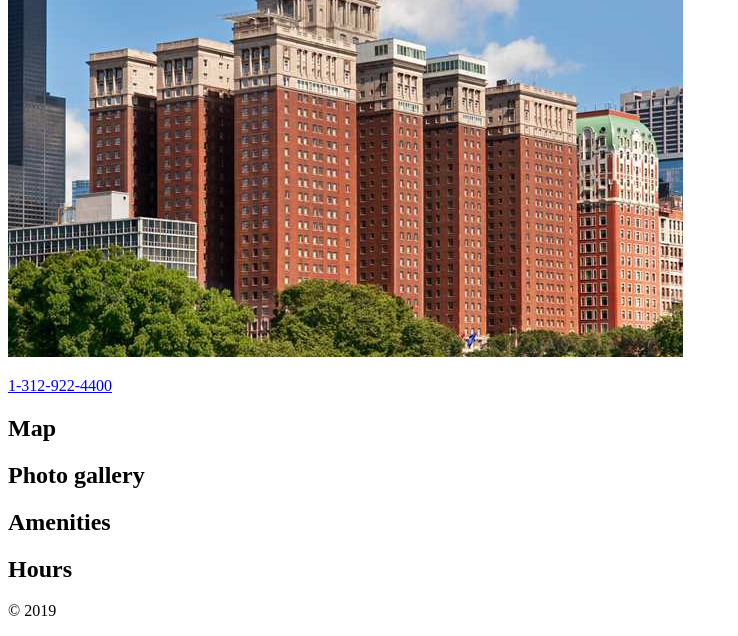
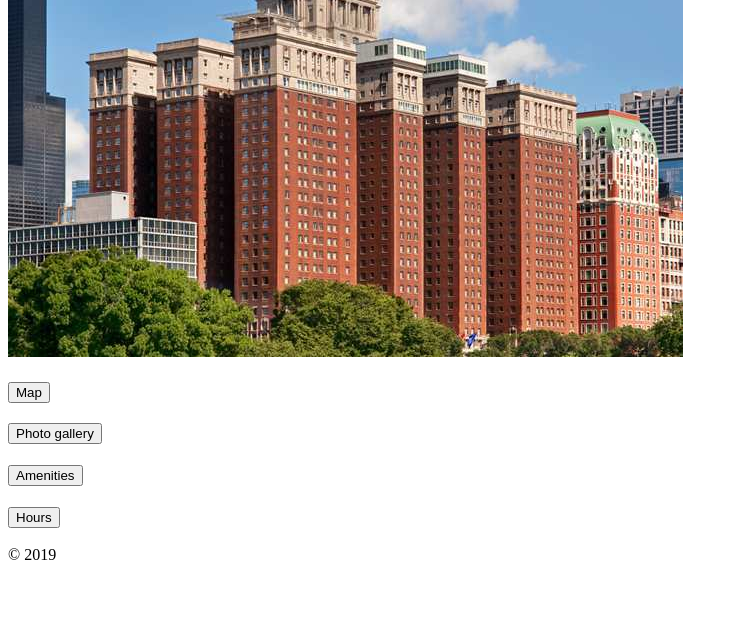
Before and after one commit to kalm42/hilton-assessment-1, a plain HTML site: page index.html in a window 1280 px wide. Shown: the part 520-1156 px from the top of the page, without its empty margins (0-738 px from the left). After the commit the page ends 1100 px from the top, so only its background shows below. Drawn offline with Linux system fonts and the light colour scheme.

Commit message:
feat: Add accordion

```diff
--- a/index.html
+++ b/index.html
@@ -35,29 +35,87 @@
           alt="The outside of the Hilton Chicago"
         />
       </picture>
-      <address></address>
-      <p><a href="tel:+13129224400">1-312-922-4400</a></p>
-      <div>
-        <div>
-          <h2>Map</h2>
+      <div class="accordion">
+        <h3>
+          <button
+            aria-expanded="false"
+            class="accordion__trigger"
+            aria-controls="section-map"
+          >
+            <span class="accordion__title"
+              >Map<span class="accordion__icon" role="img"></span
+            ></span>
+          </button>
+        </h3>
+        <div
+          class="accordion__panel"
+          role="region"
+          aria-labelledby="accordion-map-id"
+          id="section-map"
+        >
           <!-- <div>
             Map here, visible on click.
           </div> -->
         </div>
-        <div>
-          <h2>Photo gallery</h2>
+        <h3>
+          <button
+            aria-expanded="false"
+            class="accordion__trigger"
+            aria-controls="section-photo"
+          >
+            <span class="accordion__title"
+              >Photo gallery<span class="accordion__icon" role="img"></span
+            ></span>
+          </button>
+        </h3>
+        <div
+          class="accordion__panel"
+          role="region"
+          aria-labelledby="accordion-photo-id"
+          id="section-photo"
+        >
           <!-- <div>
             Photo gallery here, visible on click.
           </div> -->
         </div>
-        <div>
-          <h2>Amenities</h2>
+        <h3>
+          <button
+            aria-expanded="false"
+            class="accordion__trigger"
+            aria-controls="section-amenities"
+          >
+            <span class="accordion__title"
+              >Amenities<span class="accordion__icon" role="img"></span
+            ></span>
+          </button>
+        </h3>
+        <div
+          class="accordion__panel"
+          role="region"
+          aria-labelledby="accordion-amenities-id"
+          id="section-amenities"
+        >
           <!-- <div>
             List of amenities, visible here on click.
           </div> -->
         </div>
-        <div>
-          <h2>Hours</h2>
+        <h3>
+          <button
+            aria-expanded="false"
+            class="accordion__trigger"
+            aria-controls="section-amenities"
+          >
+            <span class="accordion__title"
+              >Hours<span class="accordion__icon" role="img"></span
+            ></span>
+          </button>
+        </h3>
+        <div
+          class="accordion__panel"
+          role="region"
+          aria-labelledby="accordion-hours-id"
+          id="section-hours"
+        >
           <!-- <div>
             List of hours here, today's highlighter, also visible on click
           </div> -->
```
